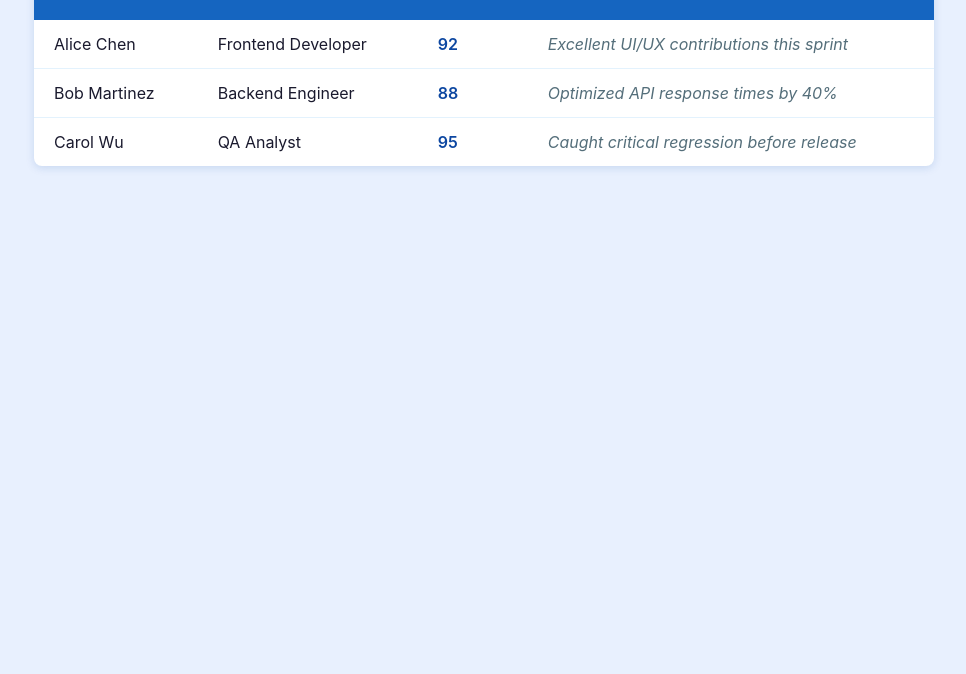
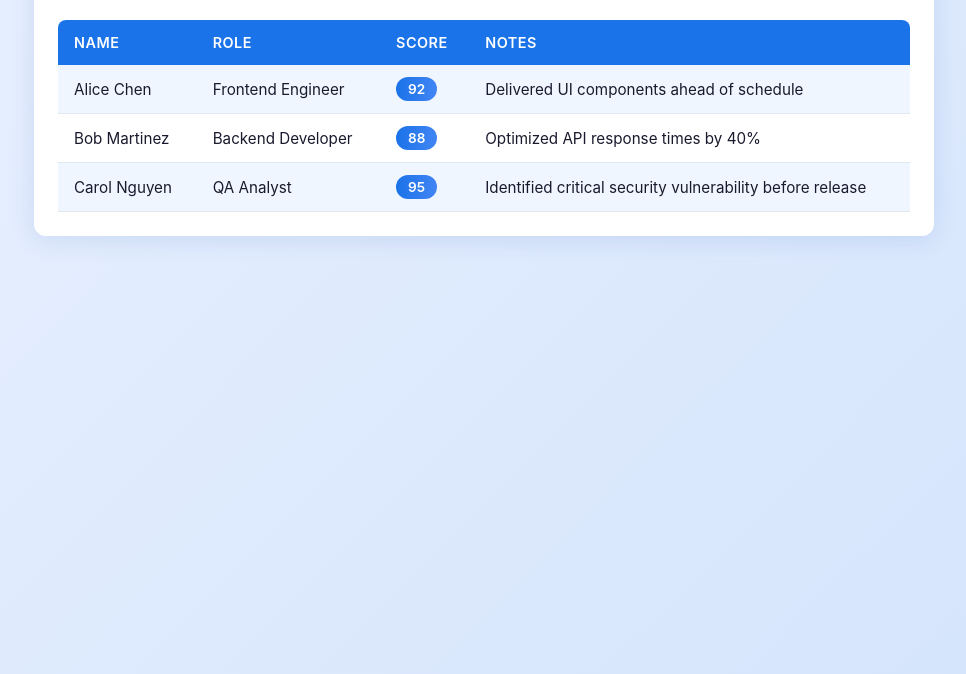
Before and after one commit to deepklarity/smoke_test, a plain HTML site: page smoke_output/qwen.html in a window 1280 px wide. Shown: the part 126-800 px from the top of the page, without its empty margins (156-1122 px from the left). Drawn offline with Linux system fonts and the light colour scheme.

Commit message:
Auto-commit task 122: Create Qwen smoke test HTML page

```diff
--- a/smoke_output/qwen.html
+++ b/smoke_output/qwen.html
@@ -12,74 +12,119 @@
     }
 
     body {
-            font-family: -apple-system, BlinkMacSystemFont, 'Segoe UI', Roboto, Oxygen, sans-serif;
-            background-color: #e8f0fe;
+      font-family: -apple-system, BlinkMacSystemFont, 'Segoe UI', Roboto, Oxygen, Ubuntu, Cantarell, sans-serif;
+      background: linear-gradient(135deg, #e8f0fe 0%, #d4e4fc 100%);
+      min-height: 100vh;
+      display: flex;
+      justify-content: center;
+      align-items: flex-start;
+      padding: 40px 20px;
       color: #1a1a2e;
-            padding: 2rem;
+    }
+
+    .container {
+      background: #ffffff;
+      border-radius: 12px;
+      box-shadow: 0 4px 24px rgba(30, 80, 180, 0.12);
+      max-width: 900px;
+      width: 100%;
+      overflow: hidden;
     }
 
     h1 {
-            text-align: center;
-            color: #0d47a1;
-            margin-bottom: 1.5rem;
-            font-size: 2rem;
+      background: linear-gradient(90deg, #1a73e8 0%, #4285f4 100%);
+      color: #ffffff;
+      padding: 24px 32px;
+      font-size: 1.75rem;
+      font-weight: 600;
+      letter-spacing: 0.5px;
     }
 
-        .container {
-            max-width: 900px;
-            margin: 0 auto;
-            background-color: #ffffff;
-            border-radius: 8px;
-            box-shadow: 0 2px 8px rgba(13, 71, 161, 0.15);
-            overflow: hidden;
+    .table-wrapper {
+      padding: 24px;
+      overflow-x: auto;
     }
 
     table {
       width: 100%;
       border-collapse: collapse;
+      min-width: 600px;
     }
 
-        thead {
-            background-color: #1565c0;
+    thead th {
+      background: #1a73e8;
       color: #ffffff;
+      padding: 14px 16px;
+      text-align: left;
+      font-weight: 600;
+      font-size: 0.9rem;
+      text-transform: uppercase;
+      letter-spacing: 0.5px;
+      white-space: nowrap;
     }
 
-        th {
-            padding: 1rem 1.25rem;
-            text-align: left;
-            font-weight: 600;
-            font-size: 0.95rem;
-            text-transform: uppercase;
-            letter-spacing: 0.5px;
+    thead th:first-child {
+      border-radius: 8px 0 0 0;
     }
 
-        td {
-            padding: 0.875rem 1.25rem;
-            border-bottom: 1px solid #e3f2fd;
+    thead th:last-child {
+      border-radius: 0 8px 0 0;
+    }
+
+    tbody tr {
+      transition: background-color 0.2s ease;
+    }
+
+    tbody tr:nth-child(odd) {
+      background-color: #f0f6ff;
+    }
+
+    tbody tr:nth-child(even) {
+      background-color: #ffffff;
     }
 
     tbody tr:hover {
-            background-color: #f5f9ff;
+      background-color: #dce6f8;
     }
 
-        tbody tr:last-child td {
-            border-bottom: none;
+    tbody td {
+      padding: 12px 16px;
+      font-size: 0.95rem;
+      border-bottom: 1px solid #e0e8f0;
     }
 
-        .score {
+    .score-badge {
+      display: inline-block;
+      background: linear-gradient(90deg, #1a73e8, #4285f4);
+      color: #ffffff;
+      padding: 4px 12px;
+      border-radius: 12px;
       font-weight: 600;
-            color: #0d47a1;
+      font-size: 0.85rem;
     }
 
-        .notes {
-            color: #546e7a;
-            font-style: italic;
+    @media (max-width: 640px) {
+      h1 {
+        font-size: 1.4rem;
+        padding: 20px 24px;
+      }
+
+      .table-wrapper {
+        padding: 16px;
+      }
+
+      thead th,
+      tbody td {
+        padding: 10px 12px;
+        font-size: 0.85rem;
+      }
     }
   </style>
 </head>
 <body>
+  <div class="container">
     <h1>Qwen Smoke Test</h1>
-    <div class="container">
+    <div class="table-wrapper">
       <table>
         <thead>
           <tr>
@@ -92,24 +137,25 @@
         <tbody>
           <tr>
             <td>Alice Chen</td>
-                    <td>Frontend Developer</td>
-                    <td class="score">92</td>
-                    <td class="notes">Excellent UI/UX contributions this sprint</td>
+            <td>Frontend Engineer</td>
+            <td><span class="score-badge">92</span></td>
+            <td>Delivered UI components ahead of schedule</td>
           </tr>
           <tr>
             <td>Bob Martinez</td>
-                    <td>Backend Engineer</td>
-                    <td class="score">88</td>
-                    <td class="notes">Optimized API response times by 40%</td>
+            <td>Backend Developer</td>
+            <td><span class="score-badge">88</span></td>
+            <td>Optimized API response times by 40%</td>
           </tr>
           <tr>
-                    <td>Carol Wu</td>
+            <td>Carol Nguyen</td>
             <td>QA Analyst</td>
-                    <td class="score">95</td>
-                    <td class="notes">Caught critical regression before release</td>
+            <td><span class="score-badge">95</span></td>
+            <td>Identified critical security vulnerability before release</td>
           </tr>
         </tbody>
       </table>
     </div>
+  </div>
 </body>
 </html>
```
Lines whose indentation alone changed are shown as unchanged.
